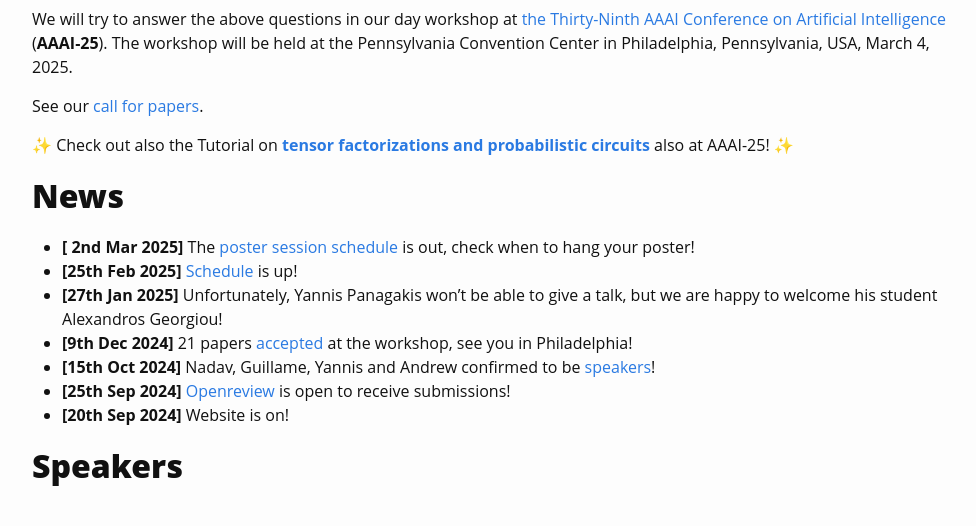
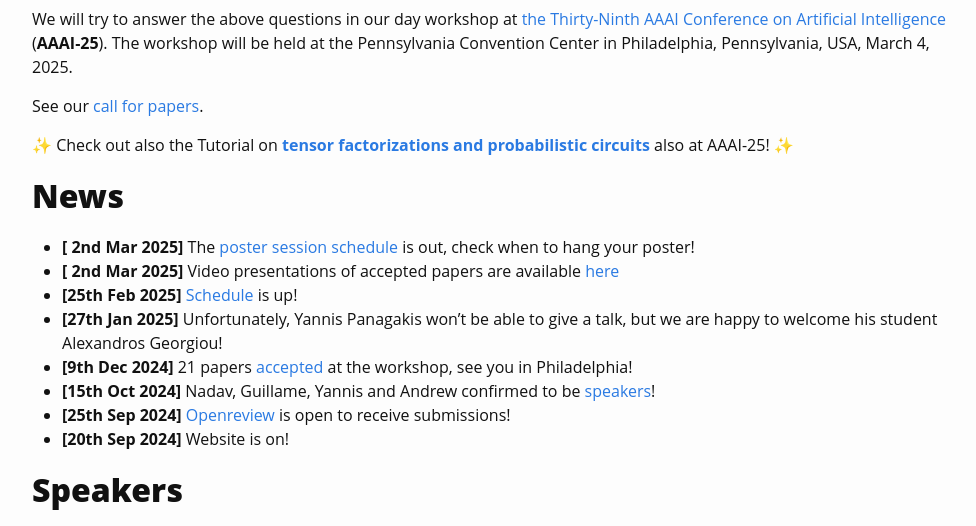
Before and after one commit to april-tools/colorai, a Jekyll site: the page built from index.md, in a window 1280 px wide and 900 px high, scrolled down 707 px, cut to the strip 0-526 px from the top of the window. Shown: the whole strip, without its empty margins (138-1114 px from the left). Built offline with Jekyll 4.4.1, drawn with Linux system fonts in a browser that asks for light colours; some web fonts are replaced.

Commit message:
Video links

```diff
--- a/index.md
+++ b/index.md
@@ -18,6 +18,7 @@ See our [call for papers](https://april-tools.github.io/colorai/cfp.html).
 
 # News
 - **[ 2nd Mar 2025]** The [poster session schedule](https://april-tools.github.io/colorai/accepted.html) is out, check when to hang your poster!
+- **[ 2nd Mar 2025]** Video presentations of accepted papers are available [here](https://www.youtube.com/watch?v=JlVdwoay5JE&list=PLQr89HPpyqULW-49myPgsP4odwOTgyhHI)
 - **[25th Feb 2025]** [Schedule](https://april-tools.github.io/colorai/schedule.html) is up!
 - **[27th Jan 2025]** Unfortunately, Yannis Panagakis won't be able to give a talk, but we are happy to welcome his student Alexandros Georgiou!
 - **[9th Dec 2024]** 21 papers [accepted](https://april-tools.github.io/colorai/accepted.html) at the workshop, see you in Philadelphia!
```
Also changed, not shown: accepted.md (+2 -0 lines).
